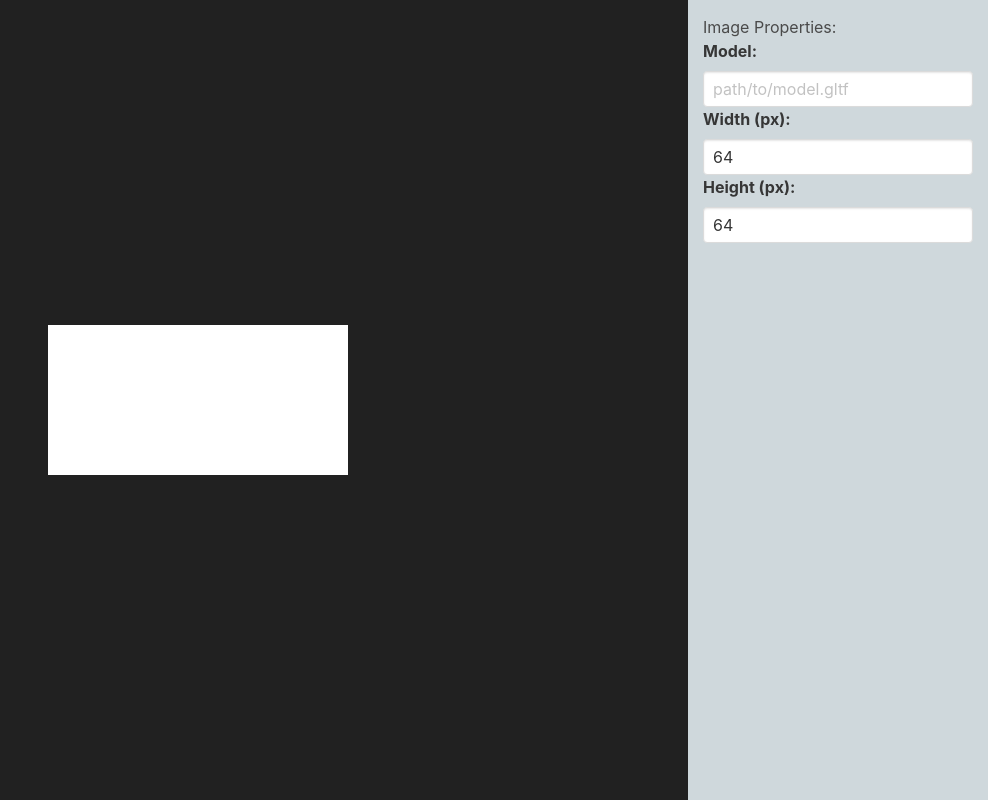
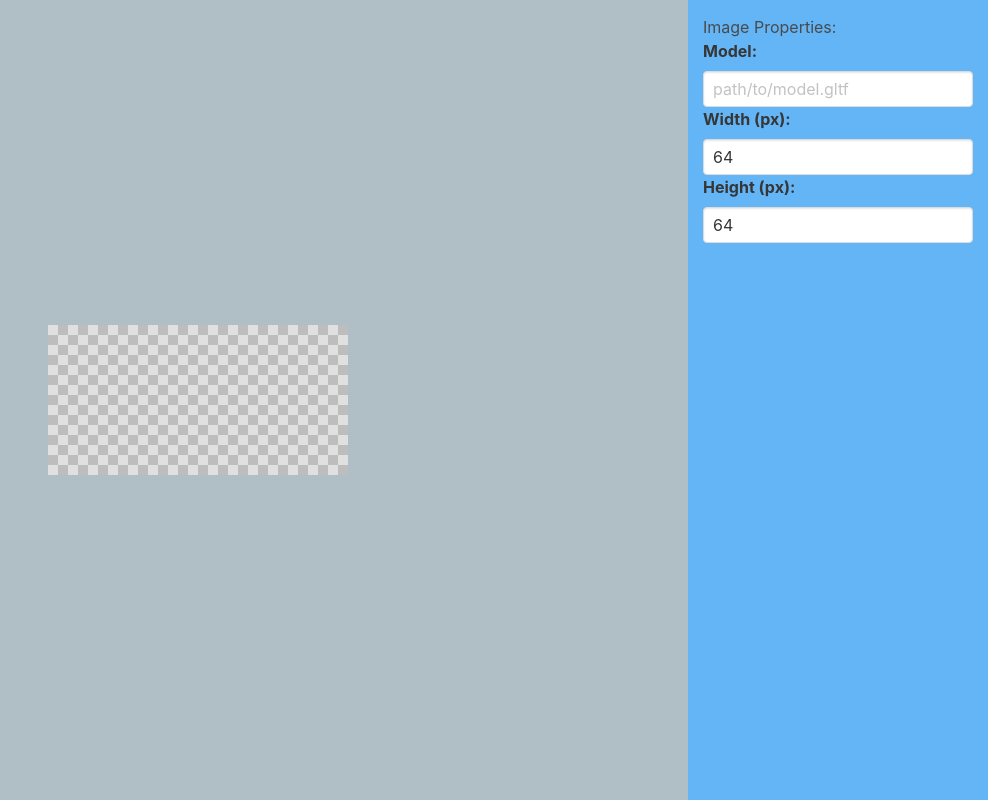
Before and after one commit to ProtoArt/spritec, an Electron app: page spritec-preview/index.html in a window 1280 px wide. Shown: the whole page, without its empty margins (292-1280 px from the left). Drawn offline with nearby package versions, Linux system fonts and the light colour scheme.

Commit message:
Checkered transparent background for canvas + better colors

```diff
--- a/spritec-preview/css/main.css
+++ b/spritec-preview/css/main.css
@@ -12,7 +12,7 @@ html {
 
 .canvas-container {
   align-items: center;
-  background: #212121;
+  background: #b0bec5;
   display: flex;
   flex-grow: 1;
   flex-shrink: 1;
@@ -22,11 +22,11 @@ html {
 }
 
 .canvas-container canvas {
-  background: white;
+  background-image: url('../assets/images/transparent-bg.svg');
 }
 
 .controls {
-  background: #cfd8dc;
+  background: #64b5f6;
   flex-shrink: 0;
   padding: 15px;
   min-width: 300px;
```
Also changed, not shown: spritec-preview/assets/images/transparent-bg.svg (added).
